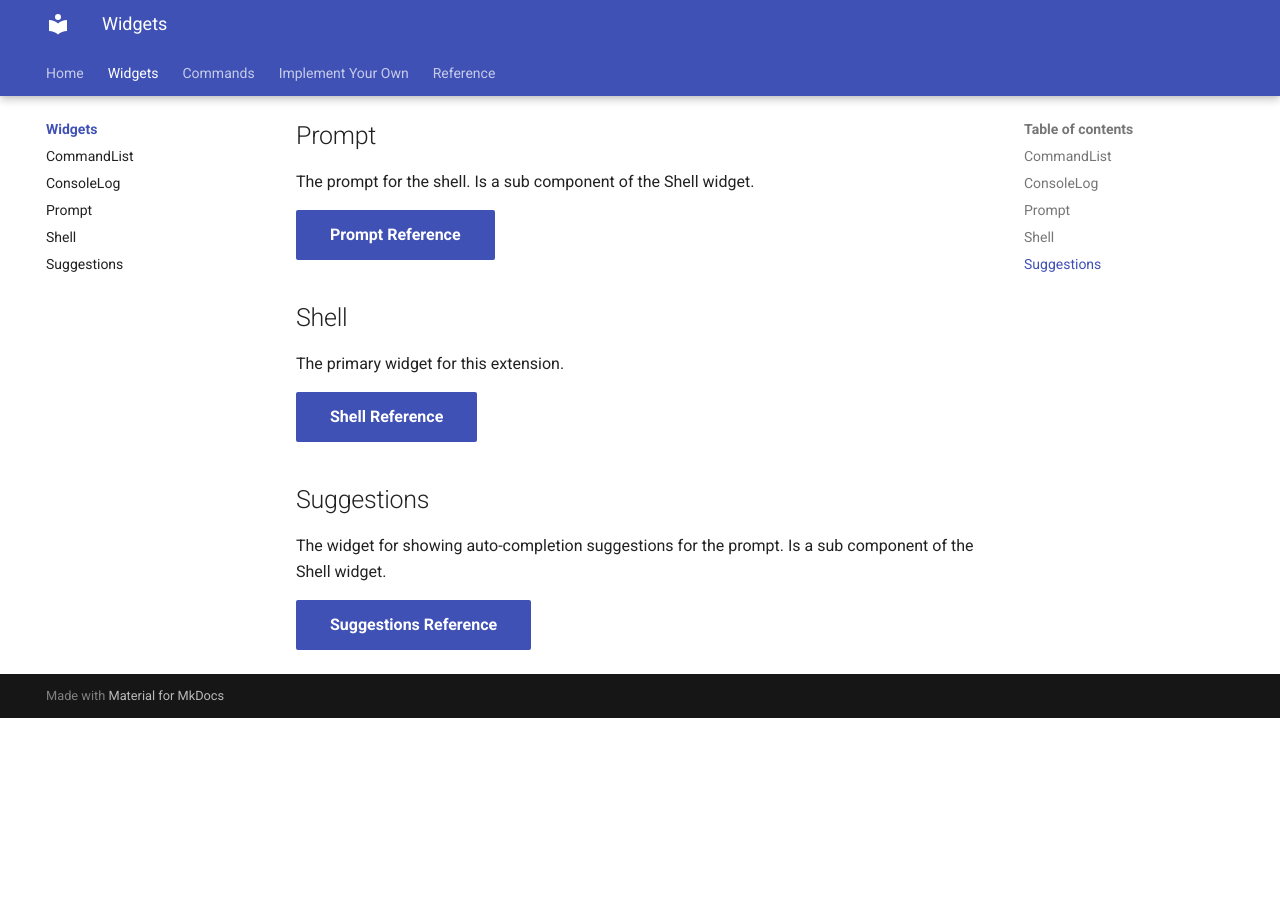
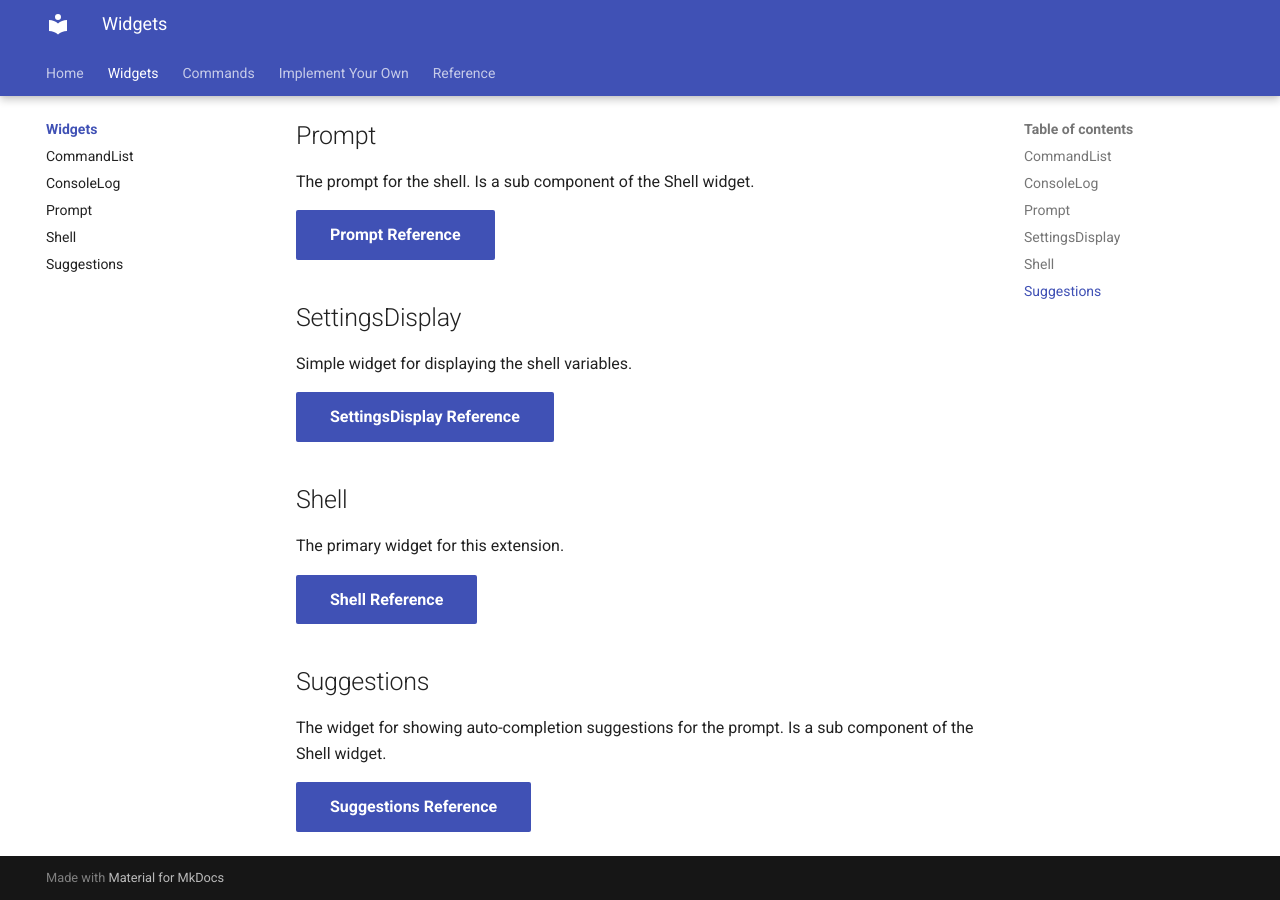
Before and after one commit to Jason-Lawrence/textual-shell, an MkDocs documentation site: the page built from docs/widgets/index.md, in a window 1280 px wide and 900 px high, scrolled down 540 px. Built offline with MkDocs 1.6.1 and Material for MkDocs 9.7.7, drawn with Linux system fonts in a browser that asks for light colours; before the commit the page ends 1258 px from its top, so only the background shows below that.

```diff
--- a/docs/widgets/index.md
+++ b/docs/widgets/index.md
@@ -20,10 +20,16 @@ The prompt for the shell. Is a sub component of the Shell widget.
 [Prompt Reference](prompt.md){ .md-button .md-button--primary }
 
 
+## SettingsDisplay
+Simple widget for displaying the shell variables.
+
+[SettingsDisplay Reference](settings_display.md){ .md-button .md-button--primary }
+
+
 ## Shell
 The primary widget for this extension.
 
-[Shell Reference](shell.md){ .md-button .md-button--primary }
+[Shell Reference](shell/index.md){ .md-button .md-button--primary }
 
 
 ## Suggestions
```
Also changed, not shown: docs/widgets/command_list.md (+3 -0 lines), docs/widgets/console_log.md (+3 -0 lines), docs/widgets/prompt.md (+1 -0 lines), docs/widgets/settings_display.md (added, +1 -0 lines), docs/widgets/shell/async_shell.md (added, +1 -0 lines), docs/widgets/shell/base_shell.md (added, +1 -0 lines), docs/widgets/shell/index.md (added, +16 -0 lines), docs/widgets/shell/shell.md (added, +1 -0 lines), docs/widgets/suggestions.md (+1 -0 lines), docs/widgets/shell.md (deleted).
